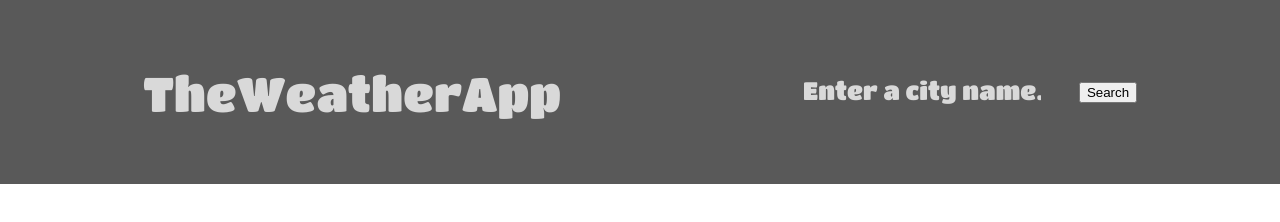
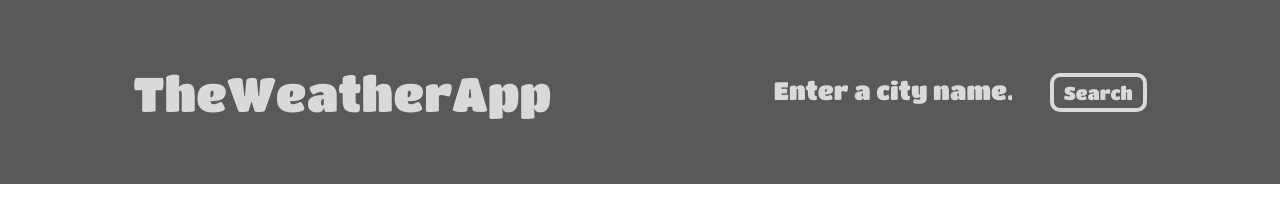
Before and after one commit to osama24sy/odin-weather-app, a website built with webpack: page build/index.html in a window 1280 px wide. Built offline with Linux system fonts and the light colour scheme; no server answers.

Commit message:
Header Done

```diff
--- a/src/asset/style/style.scss
+++ b/src/asset/style/style.scss
@@ -68,6 +68,21 @@ html, body {
         }
       }
 
+      button {
+        border: 4px solid $Studio-Zarach-—-Portfolio-Website-3-hex;
+        background-color: transparent;
+        color: $Studio-Zarach-—-Portfolio-Website-3-hex;
+        font-family: 'Titan One';
+        font-size: 1.15em;
+        border-radius: 10px;
+        padding: 5px 10px;
+        cursor: pointer;
+
+        &:hover {
+          background-color: $Studio-Zarach-—-Portfolio-Website-3-hex;
+          color: $Studio-Zarach-—-Portfolio-Website-4-hex;
+        }
+      }
 
     }
   }
```
Also changed, not shown: build/main.js.
